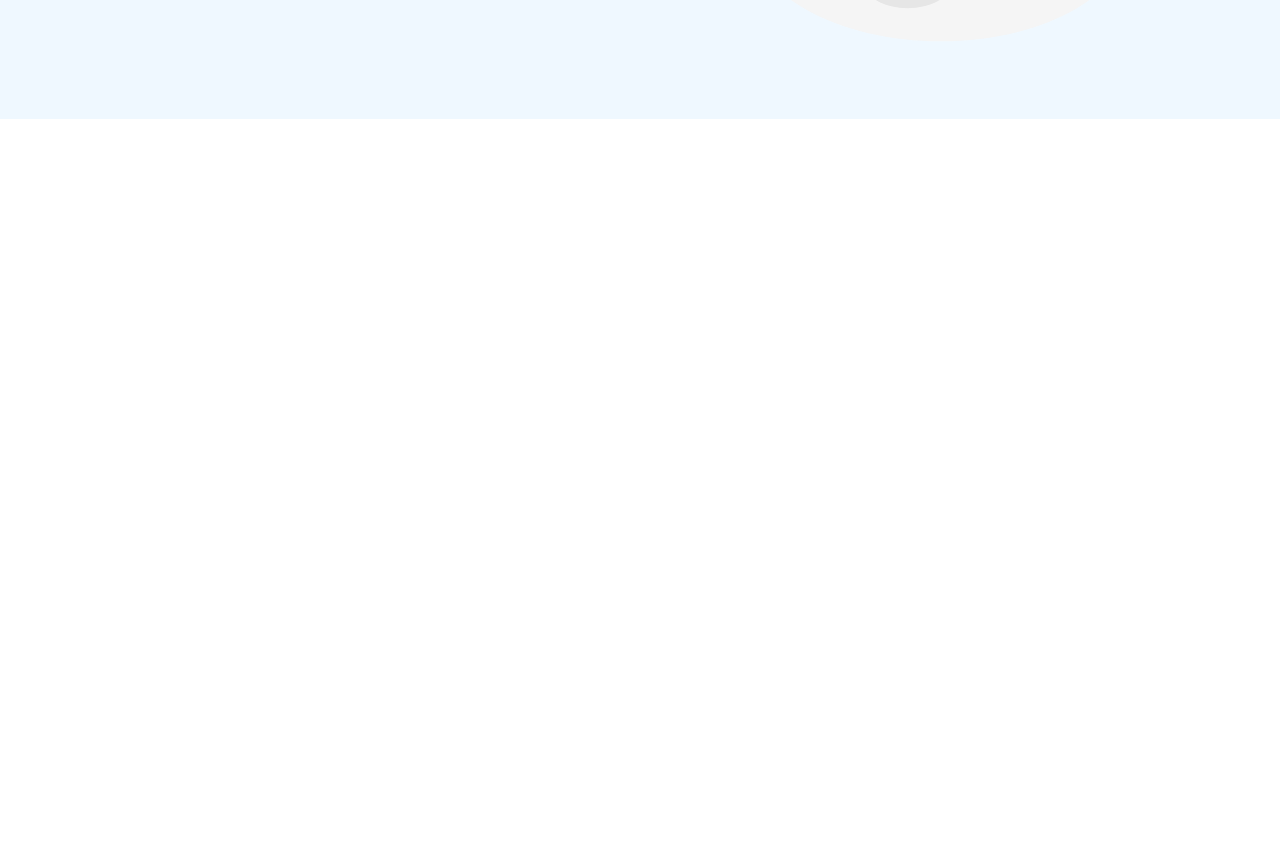
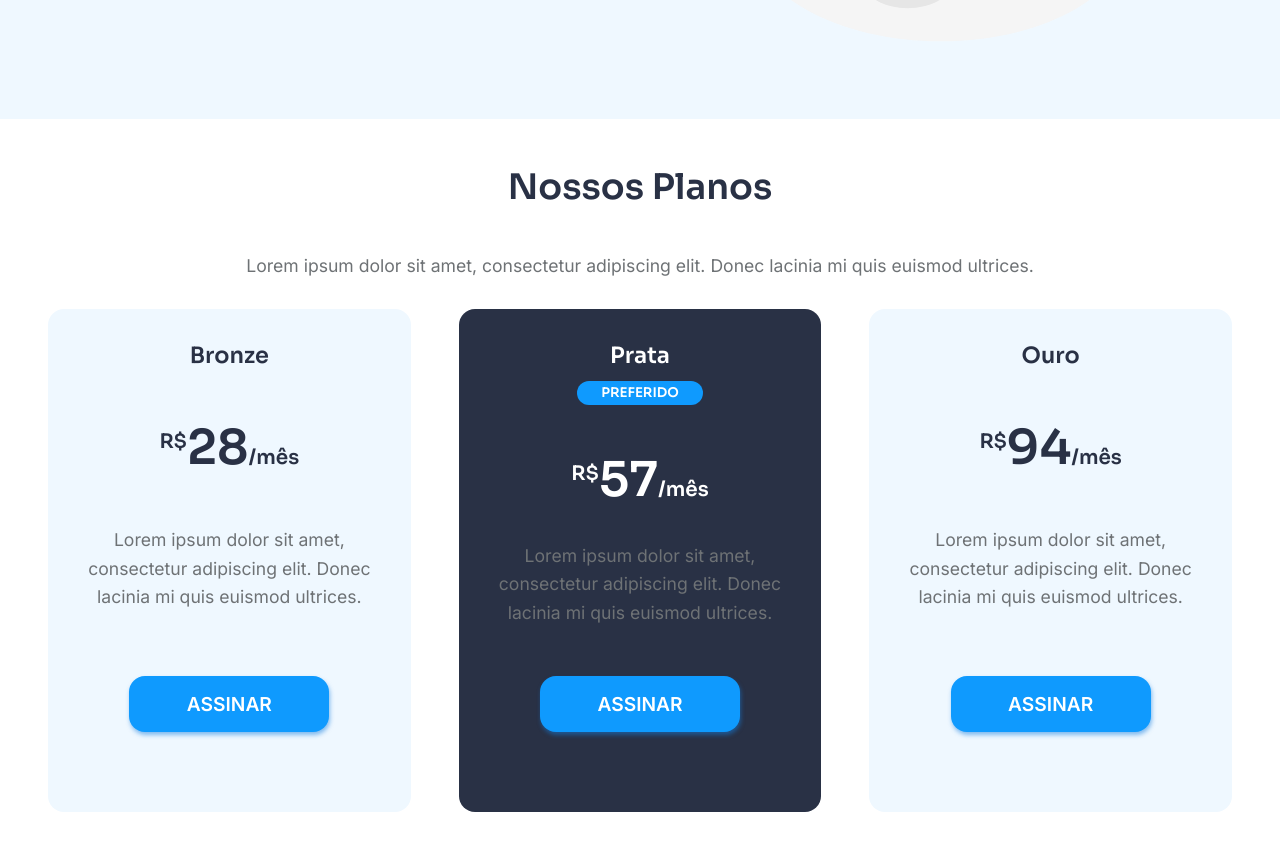
Before and after one commit to marcell0lopes/rachi-landing-page, a React (Create React App) app: page / in a window 1280 px wide. Shown: the part 1421-2265 px from the top of the page. Before the commit the page ends 1540 px from the top, so only its background shows below. Built offline with nearby package versions, Linux system fonts and the light colour scheme.

Commit message:
add 'our plans' section

```diff
--- a/src/Pages/Home/index.tsx
+++ b/src/Pages/Home/index.tsx
@@ -2,6 +2,7 @@ import { AppStores } from '../../components/AppStores';
 import { ComoFunciona } from '../../components/ComoFunciona';
 import { HeroSection } from '../../components/HeroSection';
 import { Navbar } from '../../components/Navbar';
+import { NossosPlanos } from '../../components/NossosPlanos';
 import { Container } from './styles';
 
 export function Home() {
@@ -11,8 +12,8 @@ export function Home() {
       <HeroSection />
       <ComoFunciona />
       <AppStores />
-      {/* <NossosPlanos/>
-    <Contato/>
+      <NossosPlanos />
+      {/* <Contato/>
     <Footer/> */}
     </Container>
   );
--- a/src/components/AppStores/index.tsx
+++ b/src/components/AppStores/index.tsx
@@ -14,10 +14,18 @@ export function AppStores() {
           adipiscing tincidunt pretium.
         </p>
         <div>
-          <a href="https://github.com/marcell0lopes/">
+          <a
+            href="https://github.com/marcell0lopes/"
+            target="_blank"
+            rel="noreferrer"
+          >
             <img src={googlePlayImg} alt="download on google play" />
           </a>
-          <a href="#https://github.com/marcell0lopes/">
+          <a
+            href="https://github.com/marcell0lopes/"
+            target="_blank"
+            rel="noreferrer"
+          >
             <img src={appStoreImg} alt="download on apple app store" />
           </a>
         </div>
--- a/src/components/Button/styles.ts
+++ b/src/components/Button/styles.ts
@@ -10,6 +10,7 @@ export const StyleBtn = styled.button`
   font-weight: 600;
   font-family: 'Inter';
   font-size: 1.2rem;
+  cursor: pointer;
 
   &.cta {
     margin: 3rem 0;
--- /dev/null
+++ b/src/components/NossosPlanos/OurPlansCard/index.tsx
@@ -0,0 +1,32 @@
+import { Button } from '../../Button';
+import { Card } from './styles';
+
+interface OurPlansProps {
+  title: string;
+  label?: string;
+  value: number;
+  description?: string;
+}
+
+export function OurPlansCard({
+  title,
+  value,
+  description,
+  label,
+}: OurPlansProps) {
+  return (
+    <Card>
+      <h5>{title}</h5>
+      {label && <button>{label}</button>}
+
+      <h4>
+        <small>R$</small>
+        {value}
+        <small>/mês</small>
+      </h4>
+      <p>{description}</p>
+
+      <Button label="Assinar" className="cta" />
+    </Card>
+  );
+}
--- /dev/null
+++ b/src/components/NossosPlanos/OurPlansCard/styles.ts
@@ -0,0 +1,60 @@
+import styled from 'styled-components';
+
+export const Card = styled.div`
+  background: var(--white-200);
+  padding: 2rem;
+  border-radius: 1rem;
+  margin: 2rem 0.5rem;
+  max-width: 370px;
+  display: flex;
+  flex-direction: column;
+  align-items: center;
+  justify-content: space-between;
+
+  h5 {
+    color: var(--gray-200);
+    font-size: 1.4rem;
+  }
+
+  button {
+    background-color: var(--blue);
+    color: var(--white);
+    padding: 0.2rem 1.5rem;
+    border: none;
+    outline: none;
+    text-transform: uppercase;
+    text-align: center;
+    border-radius: 1rem;
+    margin: 0.75rem 0;
+  }
+
+  h4 {
+    font-size: 3rem;
+    color: var(--gray-200);
+    margin: 2rem 0;
+
+    small {
+      display: inline-block;
+      font-size: 20px;
+    }
+
+    small:first-child {
+      transform: translateY(-1rem);
+    }
+  }
+
+  p {
+    color: var(--gray);
+    font-size: 1.1rem;
+    line-height: 1.8rem;
+  }
+
+  &:nth-child(2) {
+    background: var(--gray-200);
+
+    h5,
+    h4 {
+      color: var(--white);
+    }
+  }
+`;
--- /dev/null
+++ b/src/components/NossosPlanos/index.tsx
@@ -0,0 +1,36 @@
+import { OurPlansCard } from './OurPlansCard';
+import { Container } from './styles';
+
+export function NossosPlanos() {
+  return (
+    <Container>
+      <h2>Nossos Planos</h2>
+      <h3>
+        Lorem ipsum dolor sit amet, consectetur adipiscing elit. Donec lacinia
+        mi quis euismod ultrices.
+      </h3>
+
+      <div id="card-container">
+        <OurPlansCard
+          title="Bronze"
+          value={28}
+          description="Lorem ipsum dolor sit amet, consectetur adipiscing elit. Donec lacinia
+        mi quis euismod ultrices."
+        />
+        <OurPlansCard
+          title="Prata"
+          label="preferido"
+          value={57}
+          description="Lorem ipsum dolor sit amet, consectetur adipiscing elit. Donec lacinia
+        mi quis euismod ultrices."
+        />
+        <OurPlansCard
+          title="Ouro"
+          value={94}
+          description="Lorem ipsum dolor sit amet, consectetur adipiscing elit. Donec lacinia
+        mi quis euismod ultrices."
+        />
+      </div>
+    </Container>
+  );
+}
--- /dev/null
+++ b/src/components/NossosPlanos/styles.ts
@@ -0,0 +1,33 @@
+import styled from 'styled-components';
+
+export const Container = styled.section`
+  background-color: var(--white);
+  display: flex;
+  flex-direction: column;
+  align-items: center;
+  text-align: center;
+  justify-content: center;
+
+  h2 {
+    font-size: 2.2rem;
+    line-height: 2.5rem;
+    text-align: center;
+    padding: 3rem 0;
+    color: var(--gray-200);
+  }
+
+  h3 {
+    font-family: 'Inter';
+    font-weight: 400;
+    font-size: 1.1rem;
+    line-height: 1.4rem;
+    color: var(--gray);
+  }
+
+  div#card-container {
+    display: grid;
+    grid-template-columns: repeat(3, 1fr);
+    gap: 2rem;
+    max-width: 1200px;
+  }
+`;
```
